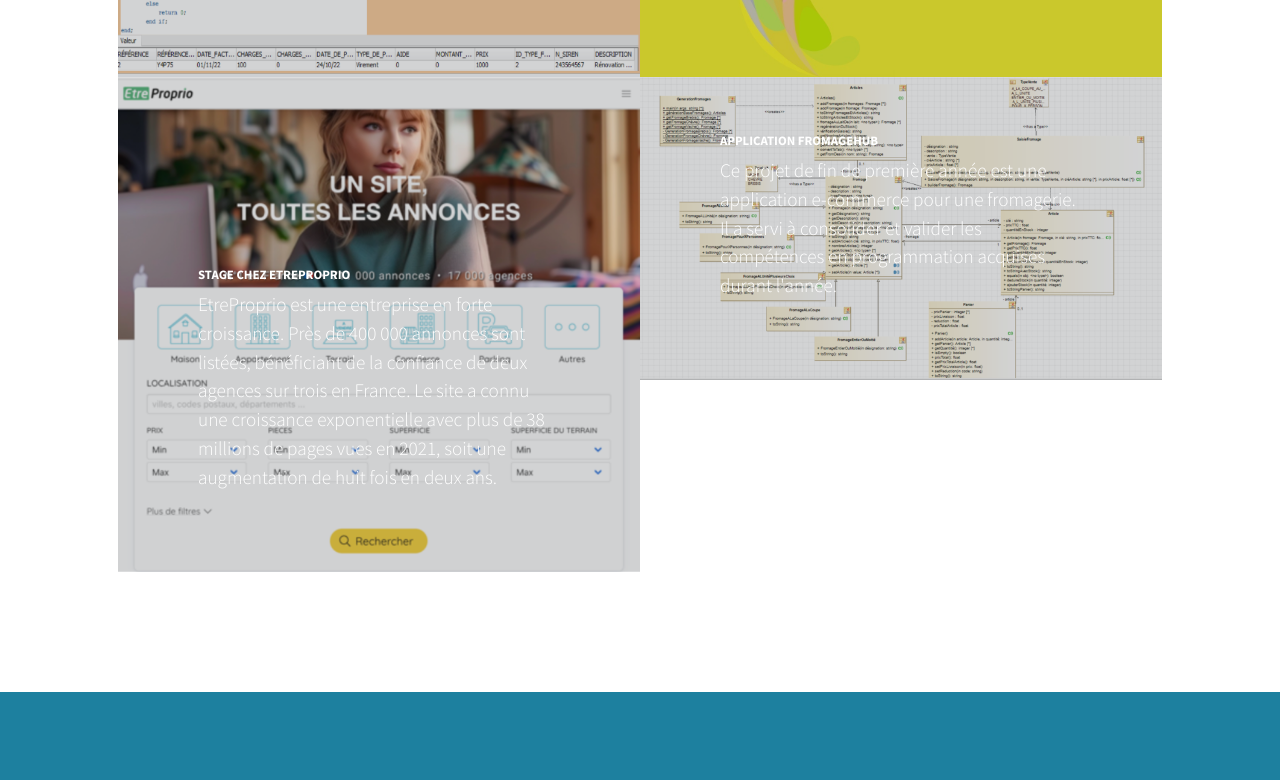
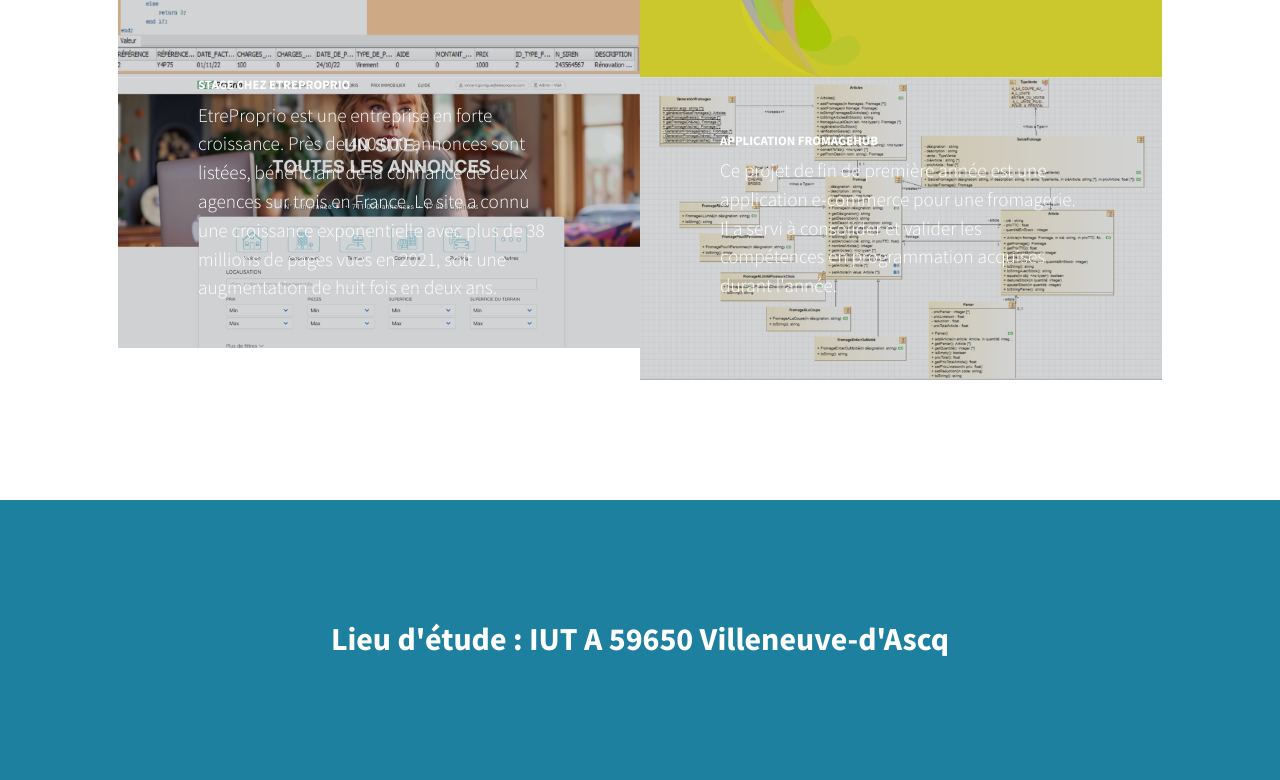
Before and after one commit to VincentProGit/Portfolio, a plain HTML site: page index.html in a window 1280 px wide. Shown: the part 3104-3884 px from the top of the page. Drawn offline with nearby package versions, Linux system fonts and the light colour scheme.

Commit message:
final epo

```diff
--- a/index.html
+++ b/index.html
@@ -144,7 +144,7 @@
                                     <p class="mb-0">EtreProprio est une entreprise en forte croissance. Près de 400 000 annonces sont listées, bénéficiant de la confiance de deux agences sur trois en France. Le site a connu une croissance exponentielle avec plus de 38 millions de pages vues en 2021, soit une augmentation de huit fois en deux ans.</p>
                                 </div>
                             </div>
-                            <img class="img-fluid" src="assets/img/epoGra.png" alt="Stage chez EtreProprio" />
+                            <img class="img-fluid" src="assets/img/finalepo.png" alt="Stage chez EtreProprio" />
                         </a>
                     </div>
                     <div class="col-lg-6">
```
Also changed, not shown: assets/img/epoGra.png (deleted), assets/img/finalepo.png (added).
